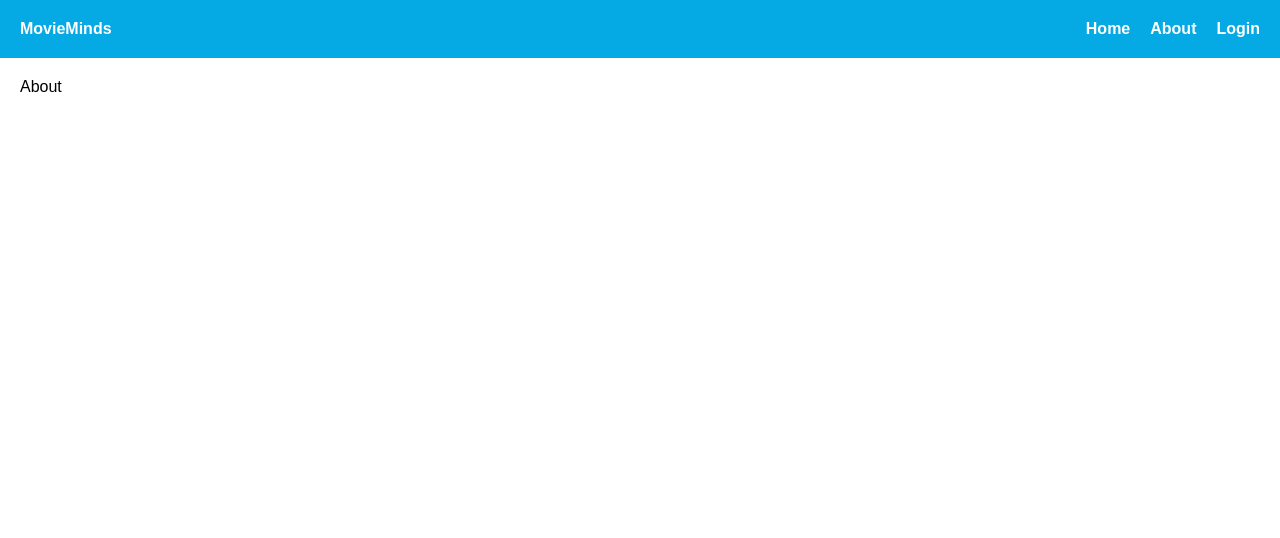
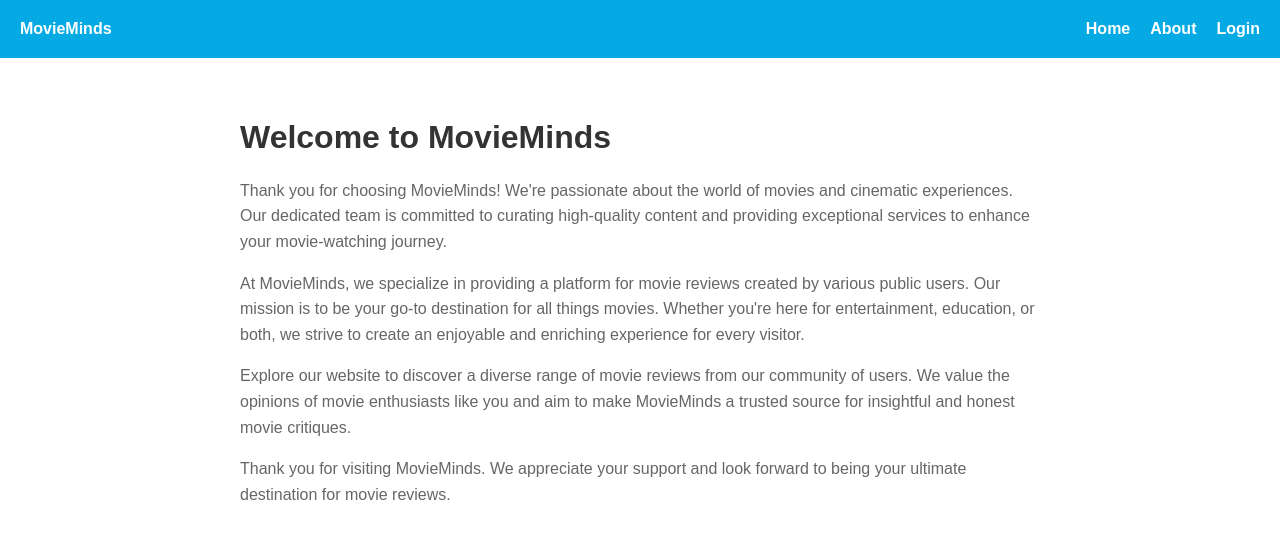
Before and after one commit to akumalla-s/movie-review, a React (Create React App) app: page /about in a window 1280 px wide. Shown: the top 538 px of the page. Built offline with nearby package versions, Linux system fonts and the light colour scheme.

Commit message:
Added about component

```diff
--- a/src/components/About.js
+++ b/src/components/About.js
@@ -1,9 +1,33 @@
-import React from 'react'
+import React from "react";
+import "../css/About.css";
 
 export default function About() {
   return (
-    <div>
-      About
+    <div className="about-container">
+      <h1>Welcome to MovieMinds</h1>
+      <p>
+        Thank you for choosing MovieMinds! We're passionate about the world of
+        movies and cinematic experiences. Our dedicated team is committed to
+        curating high-quality content and providing exceptional services to
+        enhance your movie-watching journey.
+      </p>
+      <p>
+        At MovieMinds, we specialize in providing a platform for movie reviews
+        created by various public users. Our mission is to be your go-to
+        destination for all things movies. Whether you're here for entertainment,
+        education, or both, we strive to create an enjoyable and enriching
+        experience for every visitor.
+      </p>
+      <p>
+        Explore our website to discover a diverse range of movie reviews from
+        our community of users. We value the opinions of movie enthusiasts like
+        you and aim to make MovieMinds a trusted source for insightful and
+        honest movie critiques.
+      </p>
+      <p>
+        Thank you for visiting MovieMinds. We appreciate your support and look
+        forward to being your ultimate destination for movie reviews.
+      </p>
     </div>
-  )
+  );
 }
--- /dev/null
+++ b/src/css/About.css
@@ -0,0 +1,18 @@
+/* AboutPage.css */
+.about-container {
+    max-width: 800px;
+    margin: 0 auto;
+    padding: 20px;
+  }
+
+  h1 {
+    color: #333;
+  }
+
+  p {
+    font-size: 16px;
+    line-height: 1.6;
+    color: #666;
+  }
+
+  /* Add more styles as needed */
```
